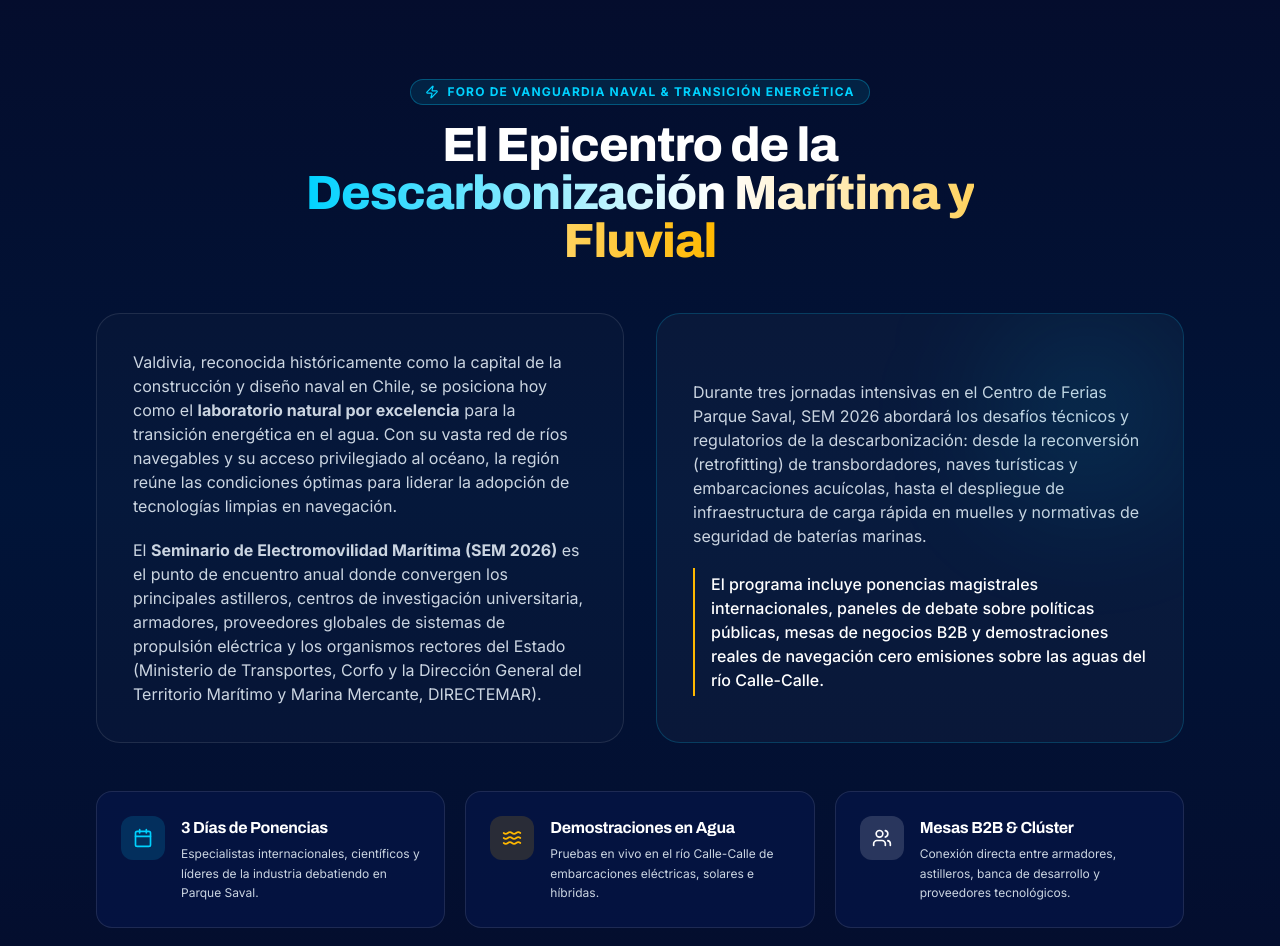
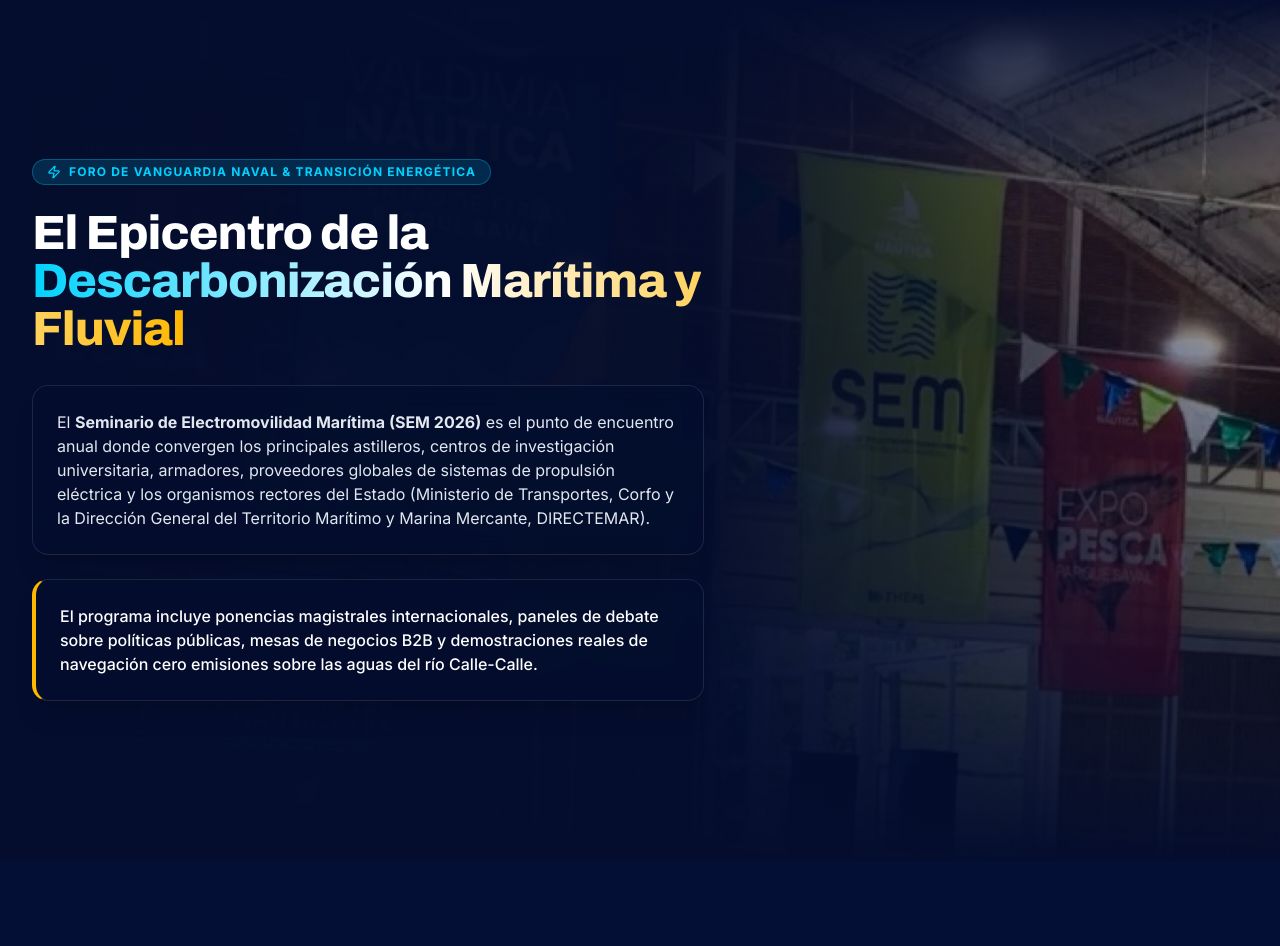
Before and after one commit to erikogodoy/web-valdivia-nautica-2026, a Next.js app: page /sem in a window 1280 px wide. Shown: the part 800-1746 px from the top of the page. Built offline with nearby package versions, Linux system fonts and the light colour scheme.

Commit message:
style(sem): integrate auditorium photo as Section 2 background with dark left directional overlay and streamlined paragraphs 2 and 4

```diff
--- a/src/app/sem/page.tsx
+++ b/src/app/sem/page.tsx
@@ -20,10 +20,6 @@ import {
   CreditCard,
   Ticket,
   ShieldCheck,
-  Waves,
-  Users,
-  Anchor,
-  Sparkles,
 } from 'lucide-react';
 
 export default function SemPage() {
@@ -150,103 +146,60 @@ export default function SemPage() {
           </div>
         </section>
 
-        {/* 2. DESCRIPCIÓN AMPLIADA DEL SEM */}
-        <section className="py-16 sm:py-20 border-t border-white/10 bg-gradient-to-b from-poster-midnight via-[#011438] to-poster-midnight relative">
-          <div className="max-w-6xl mx-auto px-4 sm:px-6 lg:px-8">
-            <div className="text-center max-w-3xl mx-auto mb-12">
-              <span className="inline-flex items-center gap-2 px-3.5 py-1 rounded-full bg-poster-cyan/10 border border-poster-cyan/30 text-poster-cyan text-xs font-bold uppercase tracking-widest mb-4">
-                <Zap className="w-3.5 h-3.5" />
+        {/* 2. DESCRIPCIÓN DEL SEM CON FONDO FOTOGRÁFICO Y OVERLAY DIRECCIONAL */}
+        <section
+          ref={parallaxRef}
+          className="relative py-24 sm:py-32 lg:py-40 border-t border-white/10 overflow-hidden bg-poster-midnight"
+        >
+          {/* Fondo fotográfico con Parallax y Overlay direccional */}
+          <div className="absolute inset-0 overflow-hidden pointer-events-none">
+            <motion.div
+              style={{ y: parallaxY }}
+              className="absolute inset-0 -top-[15%] -bottom-[15%] h-[130%] w-full will-change-transform"
+            >
+              <img
+                src="/images/sem-auditorio-conferencia.jpg"
+                alt="Auditorio y conferencias del Seminario de Electromovilidad Marítima SEM en Parque Saval"
+                className="w-full h-full object-cover object-[70%_center] sm:object-right filter brightness-[0.82] contrast-[1.08]"
+              />
+            </motion.div>
+            {/* Overlay direccional: oscuro a la izquierda detrás del texto, más clara/despejada la foto a la derecha */}
+            <div className="absolute inset-0 bg-gradient-to-r from-poster-midnight via-poster-midnight/95 via-45% md:via-55% to-poster-midnight/30 sm:to-transparent" />
+            {/* Suave degradado superior e inferior para transición fluida */}
+            <div className="absolute inset-0 bg-gradient-to-b from-poster-midnight via-transparent via-20% to-poster-midnight" />
+          </div>
+
+          {/* Contenido alineado a la izquierda con solo los párrafos 2 y 4 */}
+          <div className="relative z-10 max-w-7xl mx-auto px-4 sm:px-6 lg:px-8">
+            <div className="max-w-2xl text-left">
+              <span className="inline-flex items-center gap-2 px-3.5 py-1 rounded-full bg-poster-cyan/15 border border-poster-cyan/30 text-poster-cyan text-xs font-bold uppercase tracking-widest mb-6 backdrop-blur-md">
+                <Zap className="w-3.5 h-3.5 text-poster-cyan" />
                 Foro de Vanguardia Naval & Transición Energética
               </span>
-              <h2 className="text-3xl sm:text-4xl md:text-5xl font-archivo font-extrabold text-white tracking-tight leading-tight">
-                El Epicentro de la <span className="text-transparent bg-clip-text bg-gradient-to-r from-poster-cyan via-white to-poster-gold">Descarbonización Marítima y Fluvial</span>
+
+              <h2 className="text-3xl sm:text-4xl md:text-5xl font-archivo font-extrabold text-white tracking-tight leading-tight mb-8">
+                El Epicentro de la{' '}
+                <span className="text-transparent bg-clip-text bg-gradient-to-r from-poster-cyan via-white to-poster-gold">
+                  Descarbonización Marítima y Fluvial
+                </span>
               </h2>
-            </div>
 
-            <div className="grid grid-cols-1 md:grid-cols-2 gap-8 items-stretch text-slate-300 text-sm sm:text-base leading-relaxed font-sans mb-12">
-              <div className="space-y-5 bg-white/[0.02] border border-white/10 p-7 sm:p-9 rounded-3xl flex flex-col justify-center">
-                <p>
-                  Valdivia, reconocida históricamente como la capital de la construcción y diseño naval en Chile, se posiciona hoy como el <strong>laboratorio natural por excelencia</strong> para la transición energética en el agua. Con su vasta red de ríos navegables y su acceso privilegiado al océano, la región reúne las condiciones óptimas para liderar la adopción de tecnologías limpias en navegación.
-                </p>
-                <p>
+              <div className="space-y-6 text-slate-200 text-sm sm:text-base leading-relaxed font-sans">
+                {/* Párrafo 2 */}
+                <p className="bg-poster-midnight/70 p-6 rounded-2xl border border-white/10 backdrop-blur-md shadow-xl">
                   El <strong>Seminario de Electromovilidad Marítima (SEM 2026)</strong> es el punto de encuentro anual donde convergen los principales astilleros, centros de investigación universitaria, armadores, proveedores globales de sistemas de propulsión eléctrica y los organismos rectores del Estado (Ministerio de Transportes, Corfo y la Dirección General del Territorio Marítimo y Marina Mercante, DIRECTEMAR).
                 </p>
-              </div>
 
-              <div className="space-y-5 bg-white/[0.03] border border-poster-cyan/20 p-7 sm:p-9 rounded-3xl flex flex-col justify-center relative overflow-hidden">
-                <div className="absolute top-0 right-0 w-48 h-48 bg-poster-cyan/10 rounded-full blur-3xl pointer-events-none" />
-                <p>
-                  Durante tres jornadas intensivas en el Centro de Ferias Parque Saval, SEM 2026 abordará los desafíos técnicos y regulatorios de la descarbonización: desde la reconversión (retrofitting) de transbordadores, naves turísticas y embarcaciones acuícolas, hasta el despliegue de infraestructura de carga rápida en muelles y normativas de seguridad de baterías marinas.
-                </p>
-                <p className="text-white font-medium border-l-2 border-poster-gold pl-4 py-1">
+                {/* Párrafo 4 */}
+                <p className="bg-poster-midnight/70 p-6 rounded-2xl border-l-4 border-l-poster-gold border-y border-r border-white/10 backdrop-blur-md shadow-xl text-white font-medium">
                   El programa incluye ponencias magistrales internacionales, paneles de debate sobre políticas públicas, mesas de negocios B2B y demostraciones reales de navegación cero emisiones sobre las aguas del río Calle-Calle.
                 </p>
               </div>
             </div>
-
-            {/* 3 Pilares destacados del evento */}
-            <div className="grid grid-cols-1 sm:grid-cols-3 gap-5">
-              <div className="p-6 rounded-2xl bg-poster-dark/80 border border-white/10 flex items-start gap-4 hover:border-poster-cyan/40 transition-all">
-                <div className="w-11 h-11 rounded-xl bg-poster-cyan/15 text-poster-cyan flex items-center justify-center shrink-0">
-                  <Calendar className="w-5 h-5" />
-                </div>
-                <div>
-                  <h3 className="font-archivo font-bold text-white text-base mb-1">3 Días de Ponencias</h3>
-                  <p className="text-xs text-slate-300 font-sans leading-relaxed">
-                    Especialistas internacionales, científicos y líderes de la industria debatiendo en Parque Saval.
-                  </p>
-                </div>
-              </div>
-
-              <div className="p-6 rounded-2xl bg-poster-dark/80 border border-white/10 flex items-start gap-4 hover:border-poster-gold/40 transition-all">
-                <div className="w-11 h-11 rounded-xl bg-poster-gold/15 text-poster-gold flex items-center justify-center shrink-0">
-                  <Waves className="w-5 h-5" />
-                </div>
-                <div>
-                  <h3 className="font-archivo font-bold text-white text-base mb-1">Demostraciones en Agua</h3>
-                  <p className="text-xs text-slate-300 font-sans leading-relaxed">
-                    Pruebas en vivo en el río Calle-Calle de embarcaciones eléctricas, solares e híbridas.
-                  </p>
-                </div>
-              </div>
-
-              <div className="p-6 rounded-2xl bg-poster-dark/80 border border-white/10 flex items-start gap-4 hover:border-white/40 transition-all">
-                <div className="w-11 h-11 rounded-xl bg-white/15 text-white flex items-center justify-center shrink-0">
-                  <Users className="w-5 h-5" />
-                </div>
-                <div>
-                  <h3 className="font-archivo font-bold text-white text-base mb-1">Mesas B2B & Clúster</h3>
-                  <p className="text-xs text-slate-300 font-sans leading-relaxed">
-                    Conexión directa entre armadores, astilleros, banca de desarrollo y proveedores tecnológicos.
-                  </p>
-                </div>
-              </div>
-            </div>
-
           </div>
         </section>
 
-        {/* 3. FOTOGRAFÍA A ANCHO COMPLETO CON PARALLAX: AUDITORIO Y CONFERENCIAS SEM */}
-        <div
-          ref={parallaxRef}
-          className="w-full h-[380px] sm:h-[480px] md:h-[580px] lg:h-[640px] relative overflow-hidden border-y border-white/15"
-        >
-          <motion.div
-            style={{ y: parallaxY }}
-            className="absolute inset-0 -top-[20%] -bottom-[20%] h-[140%] w-full will-change-transform"
-          >
-            <img
-              src="/images/sem-auditorio-conferencia.jpg"
-              alt="Auditorio y conferencias del Seminario de Electromovilidad Marítima SEM en Parque Saval, Valdivia"
-              className="w-full h-full object-cover object-[center_60%] filter brightness-95 scale-105"
-            />
-          </motion.div>
-          {/* Suaves gradientes en bordes para fundir armoniosamente con el fondo medianoche */}
-          <div className="absolute inset-0 bg-gradient-to-t from-poster-midnight via-transparent to-poster-midnight/40 pointer-events-none" />
-          <div className="absolute inset-0 bg-gradient-to-r from-poster-midnight/60 via-transparent to-poster-midnight/60 pointer-events-none" />
-        </div>
-
-        {/* 4. EJES ESTRATÉGICOS DEL SEMINARIO */}
+        {/* 3. EJES ESTRATÉGICOS DEL SEMINARIO */}
         <section className="py-20 border-b border-white/10 bg-poster-dark/40 relative">
           <div className="max-w-7xl mx-auto px-4 sm:px-6 lg:px-8">
             <div className="text-center max-w-3xl mx-auto mb-14">
```
